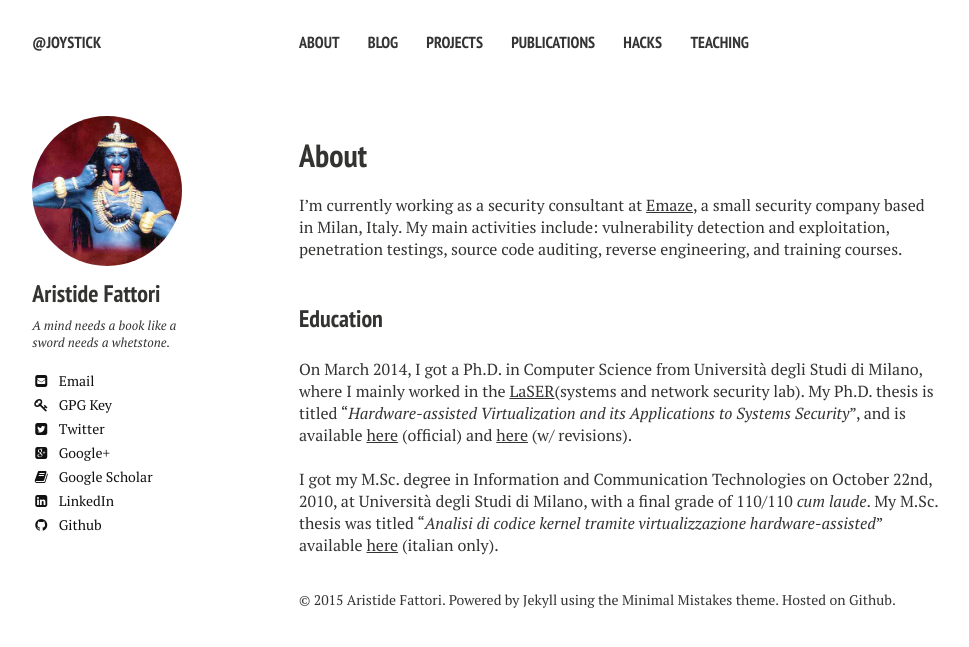
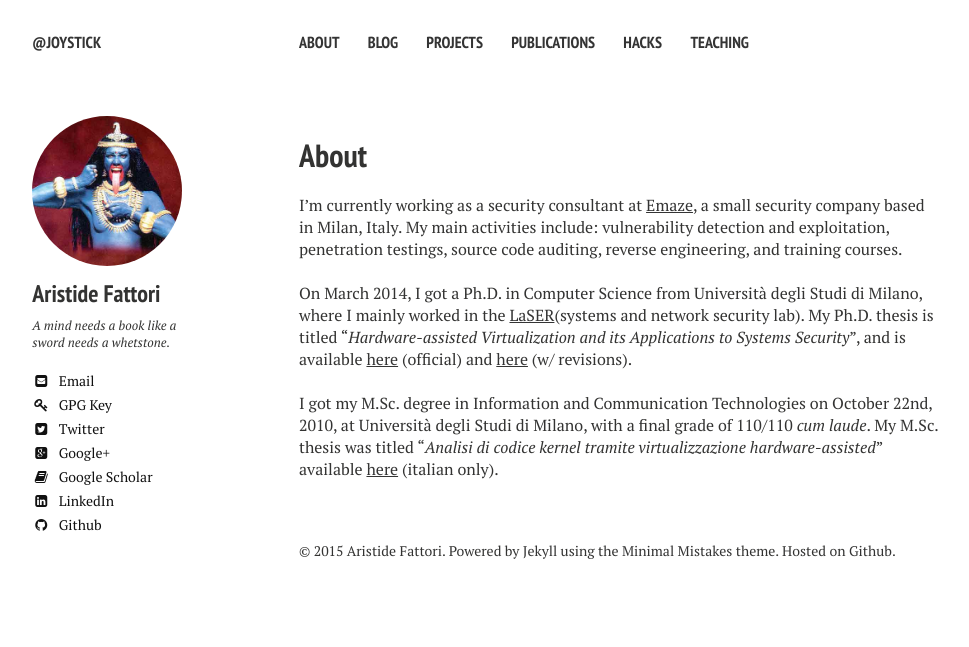
Before and after one commit to joystick2020/joystick2020.github.io, a Jekyll site: the page built from index.md, in a window 1280 px wide. Shown: the top 647 px of the page, without its empty margins (21-990 px from the left). Built offline with Jekyll 4.4.1, drawn with Linux system fonts in a browser that asks for light colours; nearby versions of some CDN libraries.

Commit message:
Fix home.

```diff
--- a/index.md
+++ b/index.md
@@ -15,8 +15,6 @@ Italy. My main activities include: vulnerability detection and exploitation,
 penetration testings, source code auditing, reverse engineering, and training
 courses. <br><br>
 
-### Education
-
 On March 2014, I got a Ph.D. in Computer Science from Universit&agrave; degli
 Studi di Milano, where I mainly worked in the
 [LaSER](http://security.di.unimi.it/)(systems and network security lab). My
```
